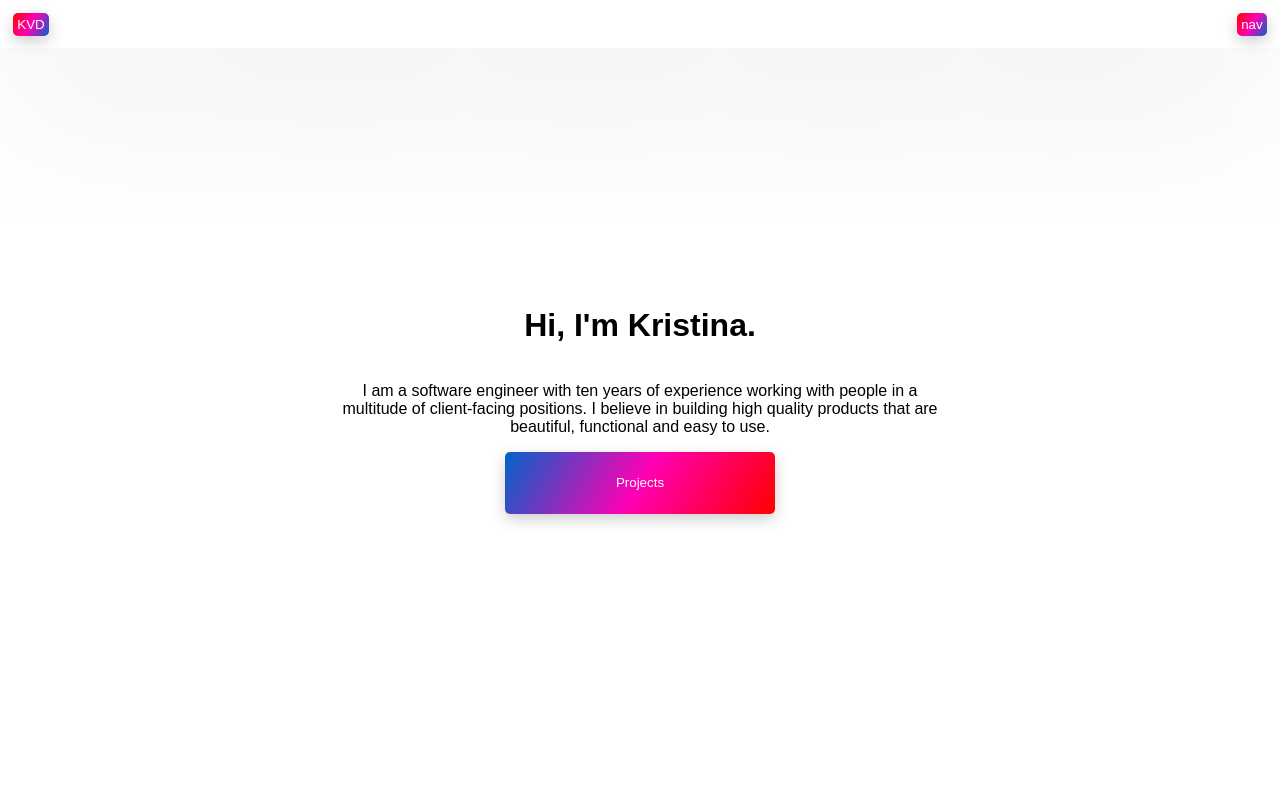
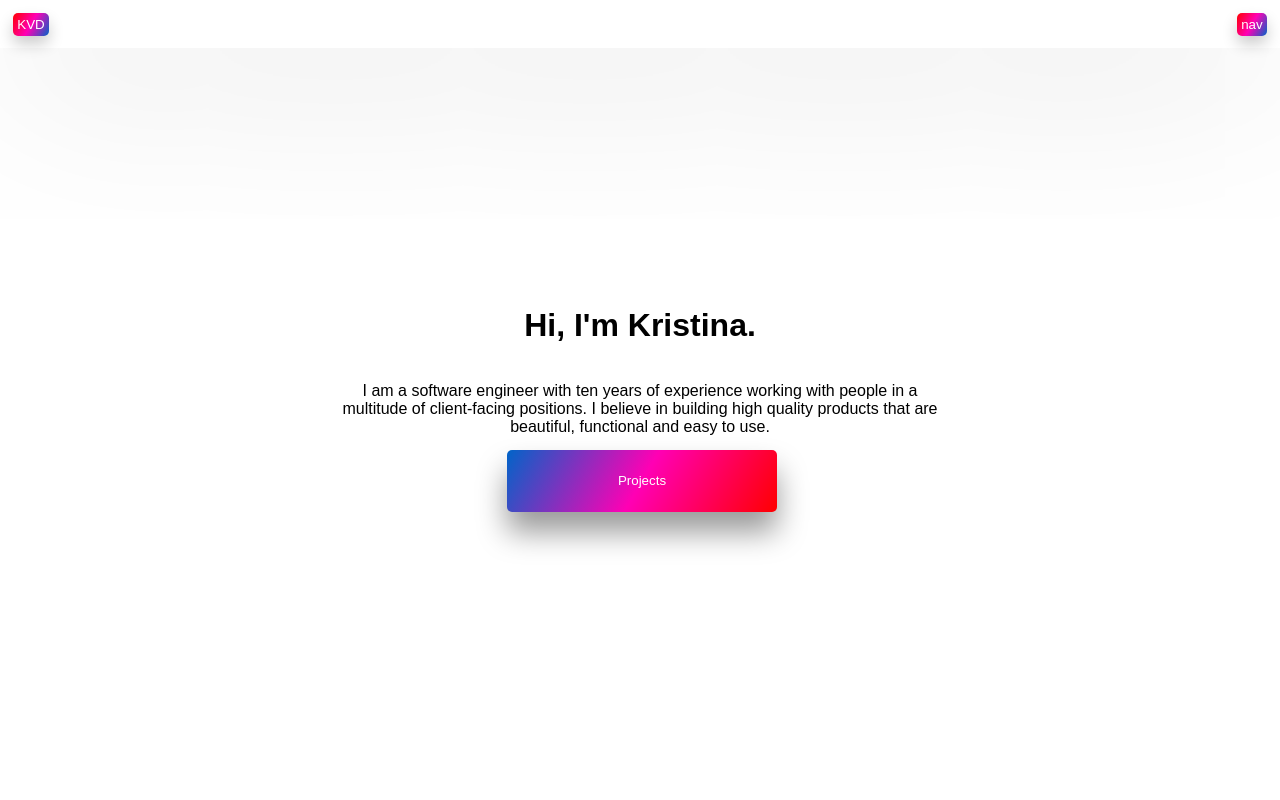
Before and after one commit to kavdesilva/portfolio_v.2, a Next.js app in the folder client/: page / in a window 1280 px wide. In both pictures the pointer is over the button "Projects". Shown: the top 800 px of the page. Built offline with nearby package versions, Linux system fonts and the light colour scheme.

Commit message:
small tweaks, added sources for button/link hover effects.

```diff
--- a/client/src/components/About.jsx
+++ b/client/src/components/About.jsx
@@ -23,7 +23,7 @@ const About = () => {
                     <h3>My Skills</h3>
                     {
                         skills.map((skill) => (
-                            <button className="skill">{skill}</button>
+                            <button className="btn-skill">{skill}</button>
                         ))
                     }
                 </div>
--- a/client/src/components/Contact.jsx
+++ b/client/src/components/Contact.jsx
@@ -31,7 +31,7 @@ const Contact = () => {
                                     placeholder=" "
                                     required={true}></textarea>
                     </fieldset>
-                    <button type="submit" className="btn-primary">submit</button>
+                    <button type="submit" className="btn-primary">Submit</button>
                 </form>
             </div>
         </div>
--- a/client/src/pages/index.js
+++ b/client/src/pages/index.js
@@ -15,7 +15,7 @@ const App = () => {
   return (
     <div>
       <Nav handleViewSidebar={handleViewSidebar} isOpen={sidebarOpen}/>
-      <div onClick={() => setSideBarOpen(false)}>
+      <div className='main' onClick={() => setSideBarOpen(false)}>
           <Home />
           <About />
           <Projects />
--- a/client/src/styles/app.css
+++ b/client/src/styles/app.css
@@ -13,7 +13,7 @@ button {
     border: none;
     padding: 0.3em;
     background-image: linear-gradient(120deg,rgba(255, 0, 0, 1), rgba(255, 0, 180, 1), rgba(0, 100, 200, 1));
-    box-shadow: 0px 5px 15px rgba(0, 0, 0, 0.2);
+    box-shadow: 0px 8px 15px rgba(0, 0, 0, 0.2);
     border-radius: 5px;
     color: white;
     margin: 0 auto;
@@ -21,7 +21,8 @@ button {
 
 button:hover {
     cursor: pointer;
-    background-image: linear-gradient(120deg,rgba(0, 100, 200, 1), rgba(255, 0, 180, 1), rgba(255, 0, 0, 1));    -webkit-transition: background-color ease;
+    background-image: linear-gradient(120deg,rgba(0, 100, 200, 1), rgba(255, 0, 180, 1), rgba(255, 0, 0, 1));
+    -webkit-transition: background-color ease;
     -moz-transition: background-color ease;
     -o-transition: background-color ease;
     transition: background-color ease;
@@ -47,6 +48,14 @@ button:hover {
     width: 179.16px;
     height: 56.14px;
 }
+
+.btn-primary:hover, .btn-secondary:hover {
+    box-shadow: 0px 20px 30px rgba(0, 0, 0, 0.4);
+    position: relative;
+    top: -2px;
+    right: -2px;
+}
+
 
 a {
     text-decoration: none;
@@ -115,7 +124,6 @@ nav a {
 }
 
 nav a:hover {
-    color: #000000;
     position: relative;
     left: -7px;
     background-size: 100% 3px, 0 3px;
@@ -145,7 +153,7 @@ nav a:hover {
 
 }
 
-.skill {
+.btn-skill {
     justify-content: space-between;
     margin-right: 10px;
     margin-bottom: 15px;
@@ -153,6 +161,14 @@ nav a:hover {
     background: rgba(153, 153, 153, 0.2);
     color: #000000;
     box-shadow: 0px 5px 7px rgba(0, 0, 0, 0.13);
+}
+
+.btn-skill:hover {
+    background: rgba(153, 153, 153, 0.2);
+    box-shadow: 0px 8px 12px rgba(0, 0, 0, 0.18);
+    position: relative;
+    top: -3px;
+    right: -2px;
 }
 
 /* <------- projects -------> */
```
Also changed, not shown: 2 other files (tests, documents, lock files or other folders).
